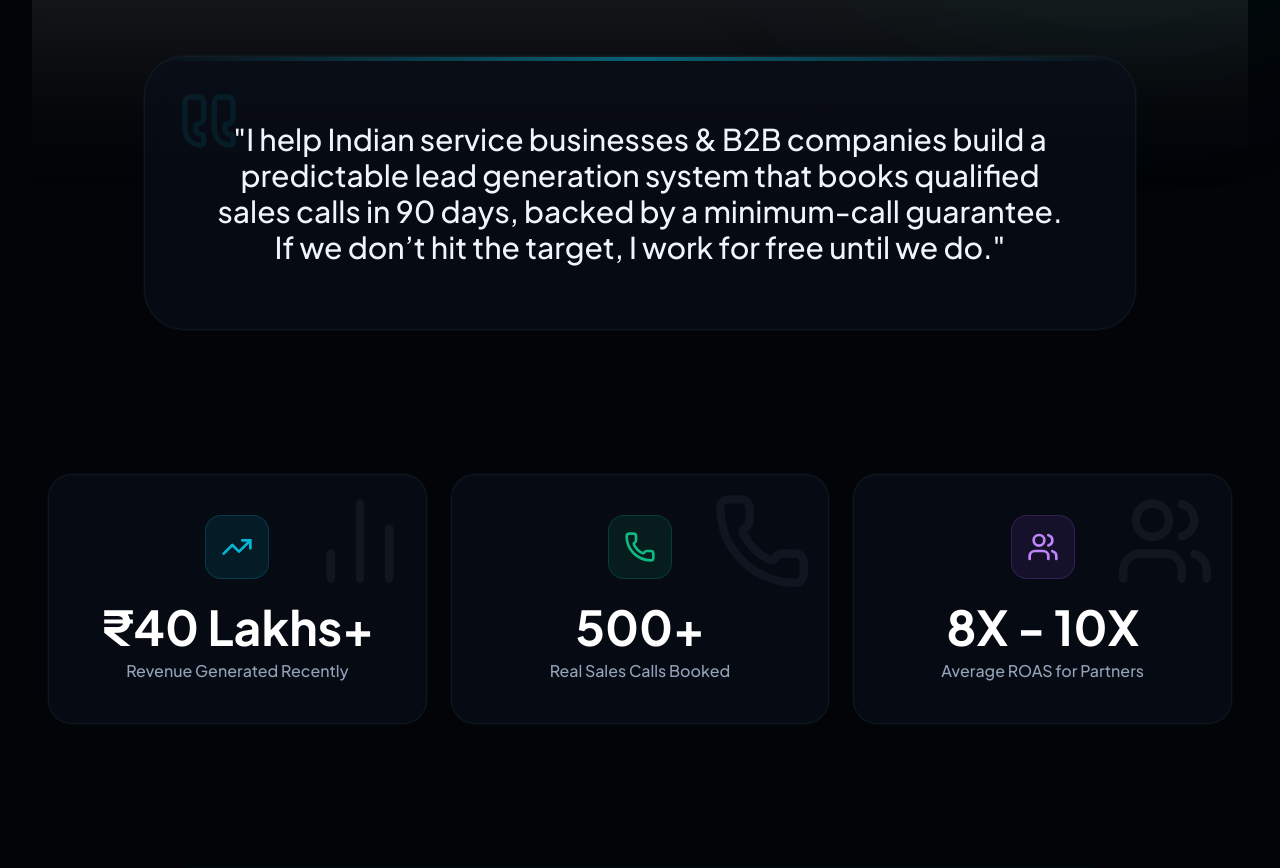
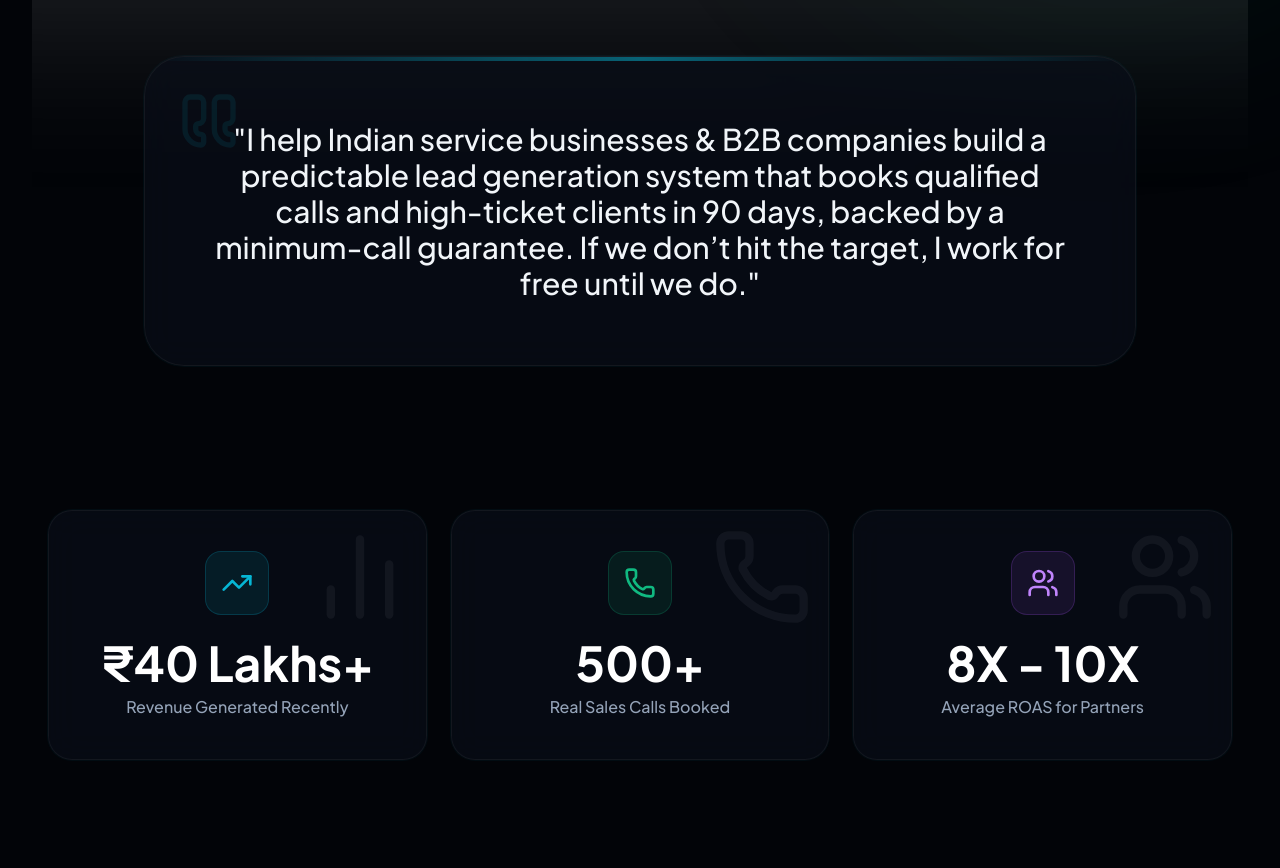
Before and after one commit to Rishabh-Sh1rma/Agency, a React (Vite) app: page / in a window 1280 px wide. Shown: the part 880-1748 px from the top of the page. Built offline with nearby package versions, Linux system fonts and the light colour scheme; grey boxes are pictures that could not be loaded.

Commit message:
Update Home.tsx

```diff
--- a/views/Home.tsx
+++ b/views/Home.tsx
@@ -90,7 +90,7 @@ export const Home: React.FC<HomeProps> = ({ onNavigate }) => {
           <Quote className="absolute top-8 left-8 text-brand-cyan/10 w-16 h-16 transform -scale-x-100" />
 
           <p className="text-2xl md:text-3xl font-medium text-slate-100 leading-relaxed relative z-10">
-            "I help Indian service businesses & B2B companies build a predictable lead generation system that books qualified sales calls in 90 days, backed by a minimum-call guarantee. If we don’t hit the target, I work for free until we do."
+            "I help Indian service businesses & B2B companies build a predictable lead generation system that books qualified calls and high-ticket clients in 90 days, backed by a minimum-call guarantee. If we don’t hit the target, I work for free until we do."
           </p>
         </div>
       </section>
```
